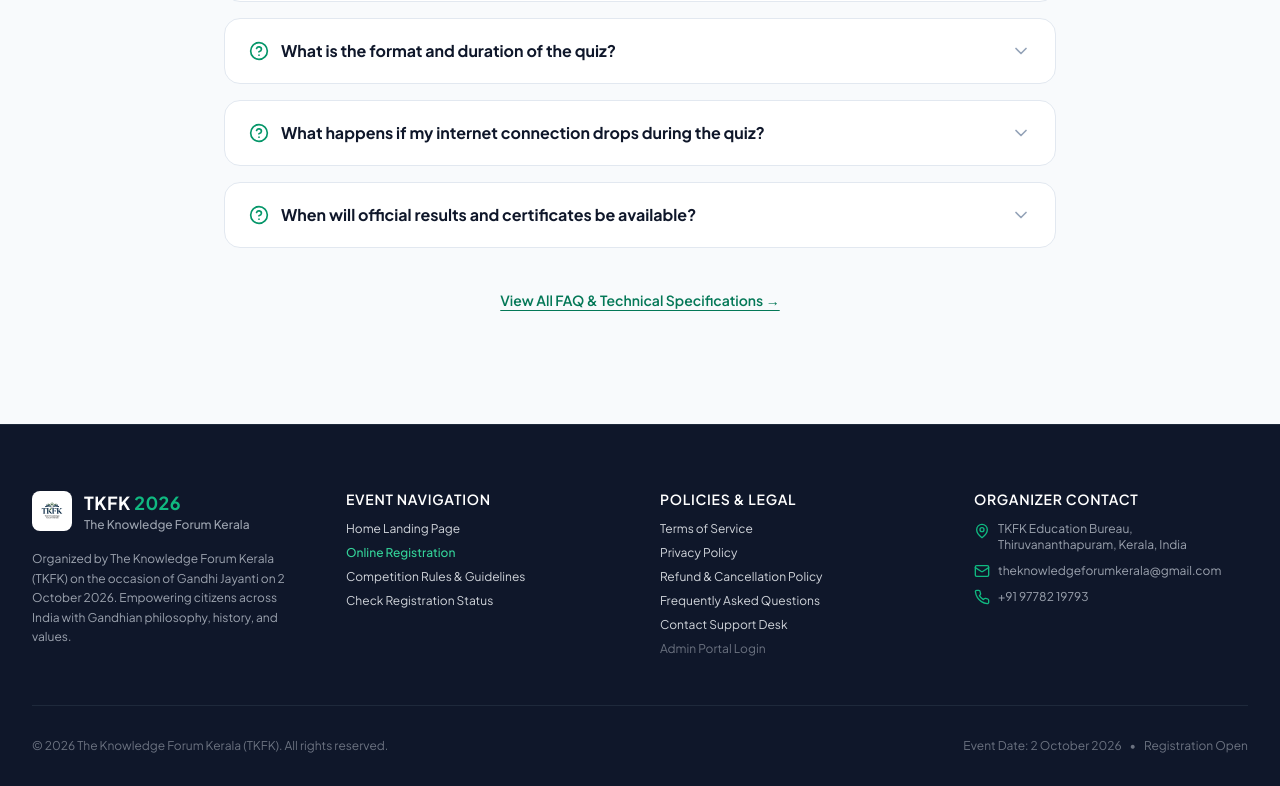
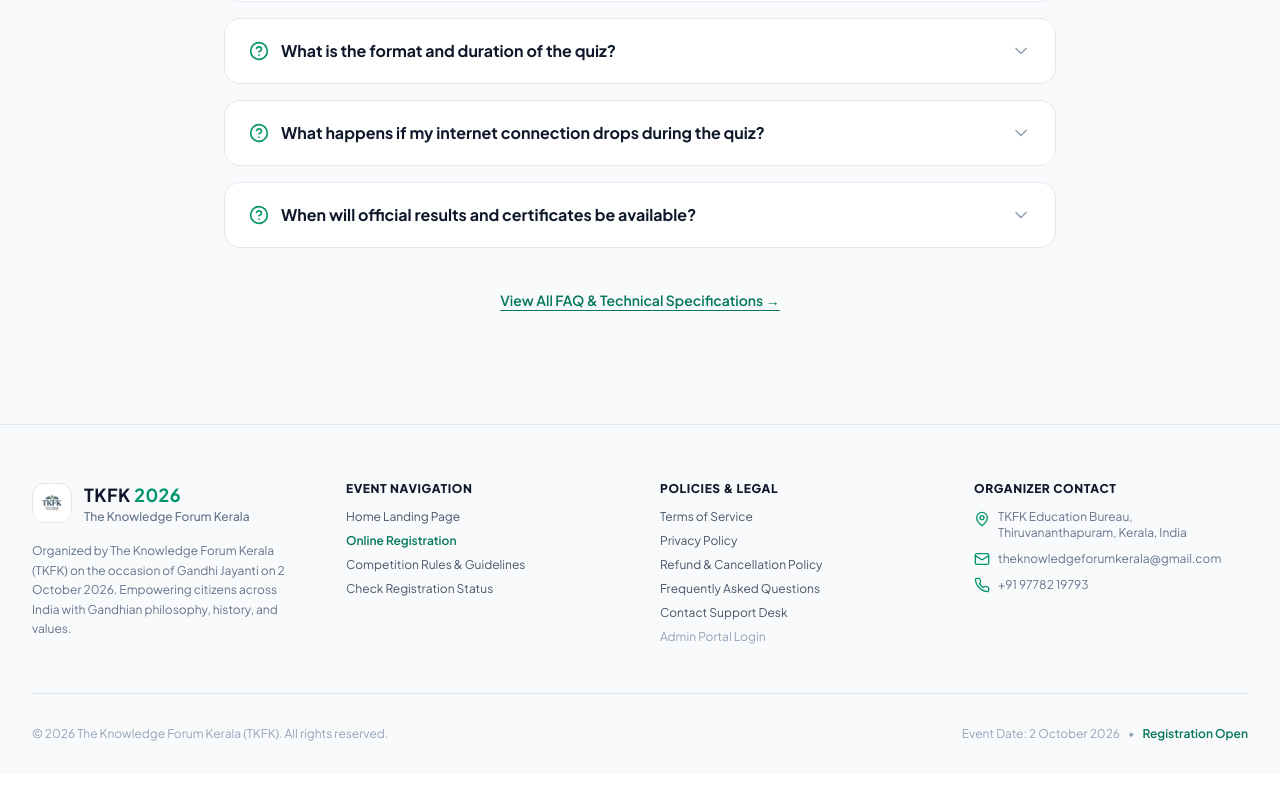
Before and after one commit to muhammedparad/tkfk.in, a Next.js app: page /faq in a window 1280 px wide. Shown: the part 513-1299 px from the top of the page. Built offline with nearby package versions, Linux system fonts and the light colour scheme; no server answers.

Commit message:
Convert all dark background cards and footer to clean light theme

```diff
--- a/src/app/contact/page.tsx
+++ b/src/app/contact/page.tsx
@@ -57,20 +57,20 @@ export default function ContactPage() {
 
         <div className="grid grid-cols-1 md:grid-cols-12 gap-8">
 
-          <div className="md:col-span-5 bg-slate-900 text-white p-8 rounded-3xl space-y-6 flex flex-col justify-between">
+          <div className="md:col-span-5 bg-slate-50 border border-slate-200 text-slate-900 p-8 rounded-3xl space-y-6 flex flex-col justify-between">
             <div className="space-y-4">
-              <h3 className="text-xl font-bold">Contact Details</h3>
-              <div className="space-y-4 text-xs text-slate-300">
+              <h3 className="text-xl font-bold text-slate-900">Contact Details</h3>
+              <div className="space-y-4 text-xs text-slate-600">
                 <div className="flex items-start gap-3">
-                  <MapPin className="w-5 h-5 text-emerald-400 flex-shrink-0 mt-0.5" />
+                  <MapPin className="w-5 h-5 text-emerald-600 flex-shrink-0 mt-0.5" />
                   <span>{EVENT_CONFIG.address}</span>
                 </div>
                 <div className="flex items-center gap-3">
-                  <Mail className="w-5 h-5 text-emerald-400 flex-shrink-0" />
+                  <Mail className="w-5 h-5 text-emerald-600 flex-shrink-0" />
                   <span>{EVENT_CONFIG.supportEmail}</span>
                 </div>
                 <div className="flex items-center gap-3">
-                  <Phone className="w-5 h-5 text-emerald-400 flex-shrink-0" />
+                  <Phone className="w-5 h-5 text-emerald-600 flex-shrink-0" />
                   <span>{EVENT_CONFIG.supportPhone}</span>
                 </div>
               </div>
--- a/src/app/payment/page.tsx
+++ b/src/app/payment/page.tsx
@@ -344,17 +344,17 @@ function PaymentContent() {
             {/* CASE 1: Razorpay Gateway Order Ready */}
             {orderData ? (
               <div className="space-y-5 pt-2 border-t border-slate-100">
-                <div className="p-4 rounded-2xl bg-emerald-950 text-white space-y-3 shadow-md">
+                <div className="p-4 rounded-2xl bg-[#edf8f3] border border-[#d1f2e4] text-[#0f172a] space-y-2 shadow-2xs">
                   <div className="flex items-center justify-between">
-                    <span className="text-xs font-bold text-emerald-400 uppercase tracking-wider flex items-center gap-2">
-                      <CreditCard className="w-4 h-4 text-emerald-400" />
+                    <span className="text-xs font-bold text-[#00835d] uppercase tracking-wider flex items-center gap-2">
+                      <CreditCard className="w-4 h-4 text-[#00835d]" />
                       <span>Razorpay Official Checkout</span>
                     </span>
-                    <span className="text-[10px] bg-emerald-900 text-emerald-300 px-2 py-0.5 rounded font-mono font-bold">
+                    <span className="text-[10px] bg-[#c2f0dc] text-[#00835d] px-2 py-0.5 rounded-md font-mono font-bold">
                       Order: {orderData.orderId}
                     </span>
                   </div>
-                  <p className="text-xs text-emerald-100 leading-relaxed">
+                  <p className="text-xs text-[#475569] leading-relaxed font-medium">
                     Pay securely via UPI (Google Pay, PhonePe, Paytm, BHIM), Credit/Debit Cards, or NetBanking.
                   </p>
                 </div>
--- a/src/components/layout/Footer.tsx
+++ b/src/components/layout/Footer.tsx
@@ -6,14 +6,14 @@ import { EVENT_CONFIG } from '@/lib/config';
 
 export const Footer: React.FC = () => {
   return (
-    <footer className="bg-slate-900 text-gray-300 pt-16 pb-8 border-t border-slate-800">
+    <footer className="bg-slate-50 text-slate-600 pt-14 pb-8 border-t border-slate-200">
       <div className="max-w-7xl mx-auto px-4 sm:px-6 lg:px-8">
-        <div className="grid grid-cols-1 md:grid-cols-4 gap-10 pb-12 border-b border-slate-800">
+        <div className="grid grid-cols-1 md:grid-cols-4 gap-10 pb-12 border-b border-slate-200">
 
           {/* Col 1: Organizer Brand */}
           <div className="space-y-4 md:col-span-1">
             <div className="flex items-center gap-3">
-              <div className="w-10 h-10 bg-white rounded-lg p-1 flex items-center justify-center">
+              <div className="w-10 h-10 bg-white rounded-xl shadow-xs border border-slate-200 p-1 flex items-center justify-center">
                 <Image
                   src="/images/tkfk_logo.png"
                   alt="TKFK Logo"
@@ -23,73 +23,73 @@ export const Footer: React.FC = () => {
                 />
               </div>
               <div>
-                <span className="text-lg font-bold text-white tracking-wide">TKFK <span className="text-emerald-500">2026</span></span>
-                <p className="text-xs text-gray-400 font-medium">The Knowledge Forum Kerala</p>
+                <span className="text-lg font-bold text-slate-900 tracking-wide">TKFK <span className="text-[#00966b]">2026</span></span>
+                <p className="text-xs text-slate-500 font-medium">The Knowledge Forum Kerala</p>
               </div>
             </div>
-            <p className="text-xs text-gray-400 leading-relaxed">
+            <p className="text-xs text-slate-500 leading-relaxed">
               Organized by {EVENT_CONFIG.organizer} on the occasion of Gandhi Jayanti on 2 October 2026. Empowering citizens across India with Gandhian philosophy, history, and values.
             </p>
           </div>
 
           {/* Col 2: Quick Links */}
           <div className="space-y-3">
-            <h4 className="text-sm font-semibold text-white tracking-wider uppercase">Event Navigation</h4>
+            <h4 className="text-xs font-extrabold text-slate-900 tracking-wider uppercase">Event Navigation</h4>
             <ul className="space-y-2 text-xs">
               <li>
-                <Link href="/" className="hover:text-emerald-400 transition-colors">Home Landing Page</Link>
+                <Link href="/" className="hover:text-emerald-700 transition-colors">Home Landing Page</Link>
               </li>
               <li>
-                <Link href="/register" className="hover:text-emerald-400 transition-colors font-medium text-emerald-400">Online Registration</Link>
+                <Link href="/register" className="hover:text-emerald-700 transition-colors font-semibold text-emerald-700">Online Registration</Link>
               </li>
               <li>
-                <Link href="/rules" className="hover:text-emerald-400 transition-colors">Competition Rules & Guidelines</Link>
+                <Link href="/rules" className="hover:text-emerald-700 transition-colors">Competition Rules & Guidelines</Link>
               </li>
               <li>
-                <Link href="/registration-status" className="hover:text-emerald-400 transition-colors">Check Registration Status</Link>
+                <Link href="/registration-status" className="hover:text-emerald-700 transition-colors">Check Registration Status</Link>
               </li>
             </ul>
           </div>
 
           {/* Col 3: Policy & Support */}
           <div className="space-y-3">
-            <h4 className="text-sm font-semibold text-white tracking-wider uppercase">Policies & Legal</h4>
+            <h4 className="text-xs font-extrabold text-slate-900 tracking-wider uppercase">Policies & Legal</h4>
             <ul className="space-y-2 text-xs">
               <li>
-                <Link href="/terms" className="hover:text-emerald-400 transition-colors">Terms of Service</Link>
+                <Link href="/terms" className="hover:text-emerald-700 transition-colors">Terms of Service</Link>
               </li>
               <li>
-                <Link href="/privacy" className="hover:text-emerald-400 transition-colors">Privacy Policy</Link>
+                <Link href="/privacy" className="hover:text-emerald-700 transition-colors">Privacy Policy</Link>
               </li>
               <li>
-                <Link href="/refund" className="hover:text-emerald-400 transition-colors">Refund & Cancellation Policy</Link>
+                <Link href="/refund" className="hover:text-emerald-700 transition-colors">Refund & Cancellation Policy</Link>
               </li>
               <li>
-                <Link href="/faq" className="hover:text-emerald-400 transition-colors">Frequently Asked Questions</Link>
+                <Link href="/faq" className="hover:text-emerald-700 transition-colors">Frequently Asked Questions</Link>
               </li>
               <li>
-                <Link href="/contact" className="hover:text-emerald-400 transition-colors">Contact Support Desk</Link>
+                <Link href="/contact" className="hover:text-emerald-700 transition-colors">Contact Support Desk</Link>
               </li>
               <li>
-                <Link href="/admin/login" className="text-gray-500 hover:text-gray-300 transition-colors">Admin Portal Login</Link>
+                <Link href="/admin/login" className="text-slate-400 hover:text-slate-600 transition-colors">Admin Portal Login</Link>
               </li>
             </ul>
           </div>
 
           {/* Col 4: Contact info */}
           <div className="space-y-3">
-            <h4 className="text-sm font-semibold text-white tracking-wider uppercase">Organizer Contact</h4>
-            <div className="space-y-2.5 text-xs text-gray-400">
+            <h4 className="text-xs font-extrabold text-slate-900 tracking-wider uppercase">Organizer Contact</h4>
+            <div className="space-y-2.5 text-xs text-slate-500">
               <div className="flex items-start gap-2">
-                <MapPin className="w-4 h-4 text-emerald-500 flex-shrink-0 mt-0.5" />
+                <MapPin className="w-4 h-4 text-emerald-600 flex-shrink-0 mt-0.5" />
                 <span>{EVENT_CONFIG.address}</span>
               </div>
               <div className="flex items-center gap-2">
-                <Mail className="w-4 h-4 text-emerald-500 flex-shrink-0" />
+                <Mail className="w-4 h-4 text-emerald-600 flex-shrink-0" />
                 <span>{EVENT_CONFIG.supportEmail}</span>
               </div>
               <div className="flex items-center gap-2">
-                <Phone className="w-4 h-4 text-emerald-500 flex-shrink-0" />
+                <Phone className="w-4 h-4 text-emerald-600 flex-shrink-0" />
                 <span>{EVENT_CONFIG.supportPhone}</span>
               </div>
             </div>
@@ -98,12 +98,12 @@ export const Footer: React.FC = () => {
         </div>
 
         {/* Bottom Bar */}
-        <div className="pt-8 flex flex-col sm:flex-row items-center justify-between text-xs text-gray-500 gap-4">
+        <div className="pt-8 flex flex-col sm:flex-row items-center justify-between text-xs text-slate-400 gap-4">
           <p>© 2026 {EVENT_CONFIG.organizer}. All rights reserved.</p>
           <p className="flex items-center gap-2">
             <span>Event Date: 2 October 2026</span>
             <span>•</span>
-            <span>Registration Open</span>
+            <span className="font-semibold text-emerald-700">Registration Open</span>
           </p>
         </div>
 
```
Also changed, not shown: src/app/study/page.tsx (+9 -9 lines).
